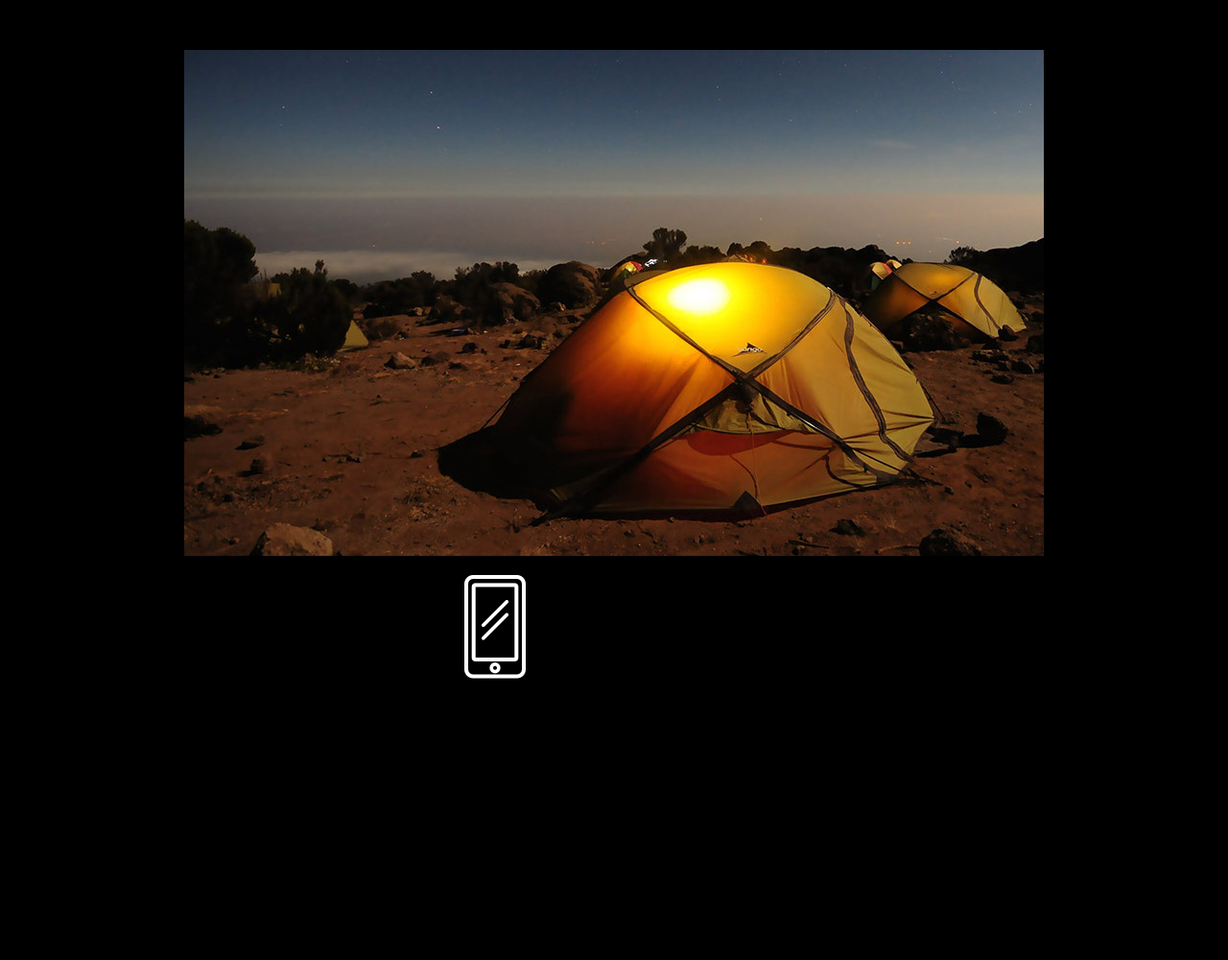
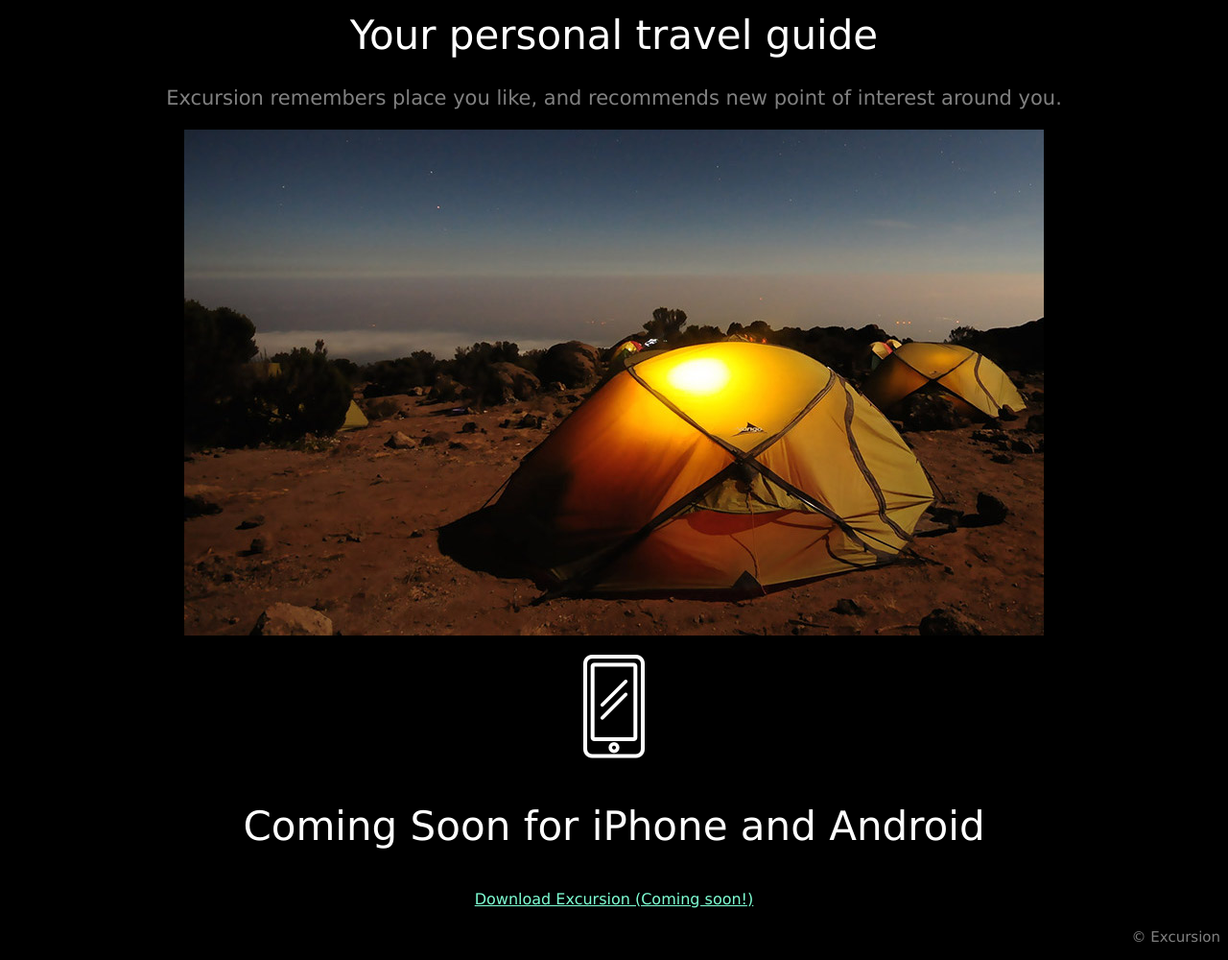
Before and after one commit to ktperkins/excursion, a plain HTML site: page index.html in a window 1280 px wide. Shown: the part 335-1335 px from the top of the page at 96% size. Before the commit the page ends 1107 px from the top, so only its background shows below. Drawn offline with Linux system fonts and the light colour scheme.

Commit message:
final code

```diff
--- a/index.html
+++ b/index.html
@@ -1,26 +1,29 @@
 <!DOCTYPE html>
 <html>
     <head>
-        <link ref="stylesheet" href="resources/css/style.css">
+        <link rel="stylesheet" href="resources/css/style.css">
         <title>Excursion</title>
     </head>
     <body style="background-color:black;text-align:center">
         <h1 class="header">Discover hidden places in the world around you</h1>
         <h4 class="download">Download Excursion (Coming soon!)</h4>
         <p>
-            <video class="video">
+            <video  controls autoplay muted loop class="video">
                 <source src="resources/excursion.mp4" type="video/mp4">
             </video>
         </p>
-        <h1>Your personal travel guide</h1>
-            <p>Excursion remembers place you like, and recommends new point of interest around you.</p>
+        <h1 class="personal">Your personal travel guide</h1>
+            <p class="remember">Excursion remembers place you like, and recommends new point of interest around you.</p>
         <p>
             <img src="resources/camp.jpg" class="camp">
         </p>
         <p>
             <img src="resources/phone.png" class="phone">
-            Coming Soon for iPhone and Android
         </p>
+        <p class="coming">Coming Soon for iPhone and Android</p>
         <h4 class="download">Download Excursion (Coming soon!)</h4>
     </body>
+    <footer>
+        <p class="footer">&copy; Excursion</p>
+    </footer>
 </html>
--- a/resources/css/style.css
+++ b/resources/css/style.css
@@ -5,3 +5,43 @@
     font-size: 50px;
     text-align: center;
 }
+
+.download {
+    color: aquamarine;
+    font-size: 16px;
+    font-weight: normal;
+    text-decoration: underline;;
+}
+
+* {
+    font-family: Verdana;
+}
+
+h1, p {
+    color: white;
+}
+
+.personal {
+    font-weight: 300;
+    font-size: 42px;
+    font-family: Verdana;
+}
+
+.remember {
+    font-family: Verdana;
+    font-size: 21px;
+    color: gray;
+}
+
+.coming {
+    font-family: Verdana;
+    font-weight: 300;
+    font-size: 42px;
+}
+
+.footer {
+    font-family: Verdana;
+    font-size: 15px;
+    color: grey;
+    text-align: right;
+}
```
